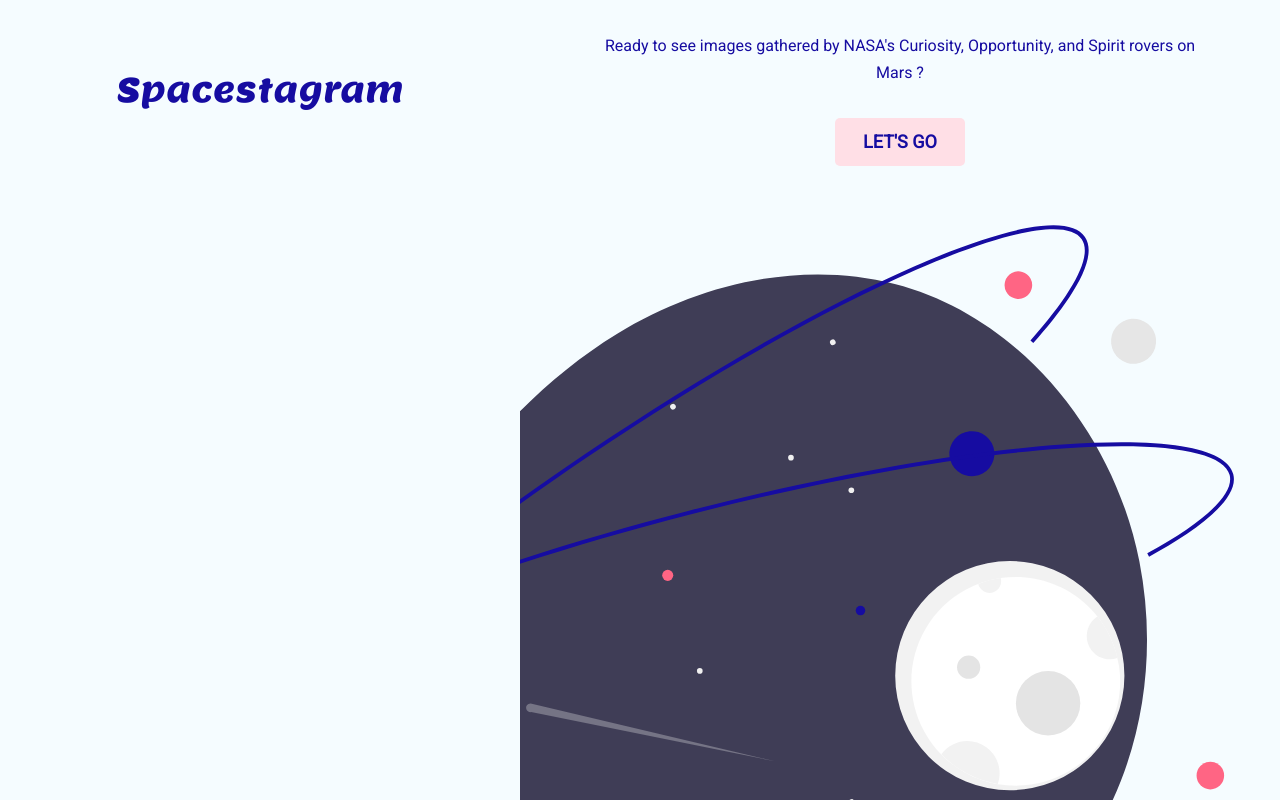
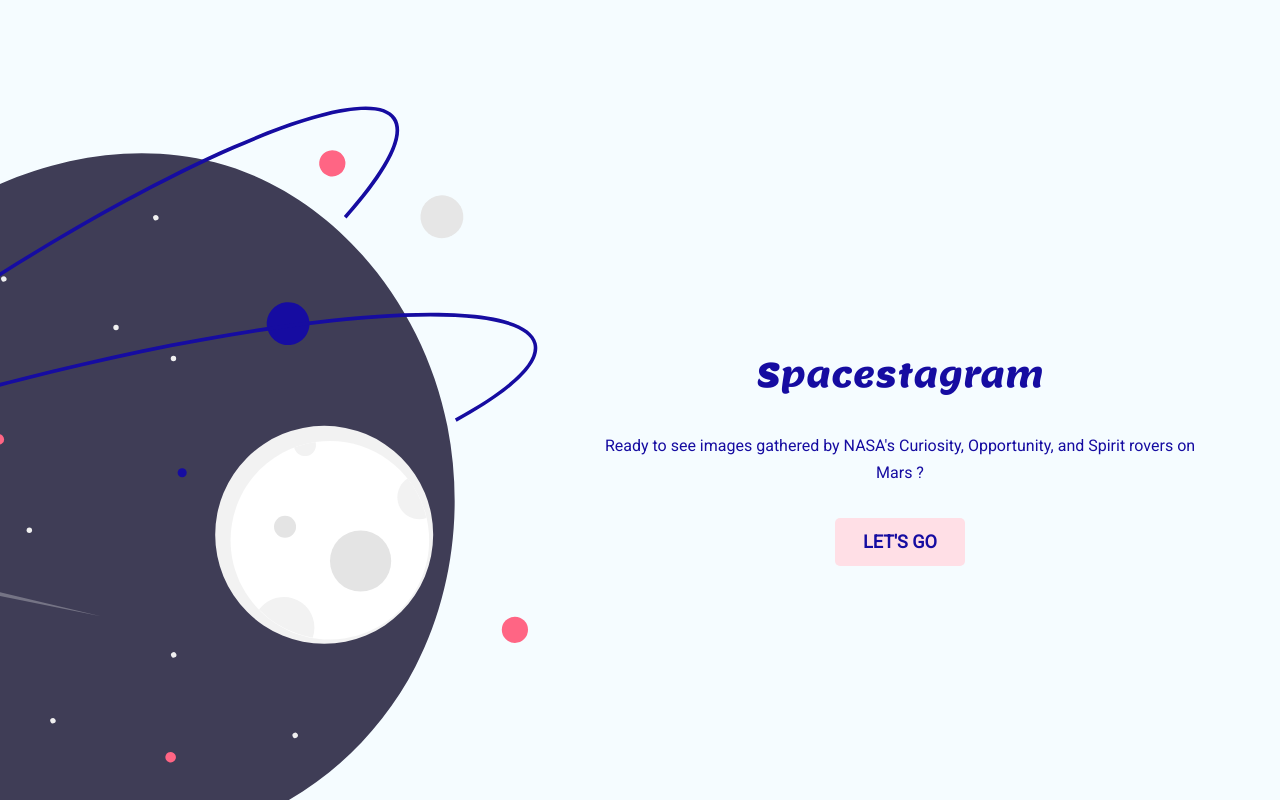
Before and after one commit to dlorenzocodes/Spacetagram, a React (Create React App) app: page / in a window 1280 px wide. Built offline with nearby package versions, Linux system fonts and the light colour scheme.

Commit message:
restructured again the components, changed some grid styles for larger screens and added the removed functionality on liked images components

```diff
--- a/src/App.js
+++ b/src/App.js
@@ -2,7 +2,6 @@ import {BrowserRouter as Router, Routes, Route} from 'react-router-dom'
 import { PhotoProvider } from './context/photos/PhotoContext'
 import { CheckedProvider } from './context/checked/CheckedContext'
 import Home from './components/layout/Home'
-import Title from './components/layout/Title'
 import ImageResults from './components/fetched-images/ImageResults'
 import LikedImages from './components/liked-images/LikedImages'
 
@@ -12,7 +11,6 @@ const App = () => {
             <CheckedProvider>
                 <Router>
                     <main className='main-container'>
-                        <Title />
                         <Routes>
                             <Route exact path='/' element={<Home />}/>
                             <Route
--- a/src/components/fetched-images/ImageResults.jsx
+++ b/src/components/fetched-images/ImageResults.jsx
@@ -2,6 +2,7 @@ import PhotoContext from '../../context/photos/PhotoContext'
 import { useContext} from 'react'
 import ImageItem from './ImageItem'
 import Stats from '../layout/Stats'
+import Title from '../layout/Title'
 
 
 
@@ -12,6 +13,7 @@ function ImageResults() {
     if(photos.length !== 0){
         return (
             <>
+                <Title />
                 <Stats photos={photos}/>
                 <div className='img-wrapper grid md:grid-cols-2 lg:grid-cols-3
                     xl:grid-cols-3 md:gap-8 px-10 pt-24'>
--- a/src/components/layout/CallToAction.jsx
+++ b/src/components/layout/CallToAction.jsx
@@ -3,7 +3,7 @@ import PhotoContext from '../../context/photos/PhotoContext'
 import { useContext } from 'react'
 import Button from './Button'
 
-function Title() {
+function CallToAction() {
 
     const {photos, fetchPhotos} = useContext(PhotoContext)
 
@@ -29,4 +29,4 @@ function Title() {
     )
 }
 
-export default Title
+export default CallToAction
--- a/src/components/layout/Home.jsx
+++ b/src/components/layout/Home.jsx
@@ -1,11 +1,14 @@
-import Title from './CallToAction'
+import CallToAction from './CallToAction'
+import Title from './Title'
 
 function Home() {
     return (
-        <div className='main-wrapper'>
+        <div className='home-wrapper'>
             <Title />
+            <CallToAction />
         </div>
     )
+
 }
 
 export default Home
--- a/src/components/layout/Stats.jsx
+++ b/src/components/layout/Stats.jsx
@@ -1,5 +1,5 @@
 import {Link} from 'react-router-dom'
-import {useContext, useState} from 'react'
+import {useContext, useState, useEffect,useRef} from 'react'
 import CheckedContext from '../../context/checked/CheckedContext'
 
 function Stats() {
@@ -7,15 +7,22 @@ function Stats() {
     const {images} = useContext(CheckedContext)
     const [styles, setStyles] = useState(false)
 
-    window.onscroll = () => {
-        handleScroll()
-    }
+    const isMounted = useRef(true)
+
+    useEffect(() => {
+        window.addEventListener('scroll', handleScroll)
+        return () => {
+            isMounted.current = false
+        }
+    }, [isMounted])
 
     const handleScroll = () => {
         if(window.scrollY >= 60){
             setStyles(true)
         }else{
-            setStyles(false)
+            if(isMounted.current){
+                setStyles(false)
+            }
         }
     }
 
@@ -23,12 +30,19 @@ function Stats() {
     return (
         <div className={styles ? 'px-10 mb-6 sticky scrolled' : 'px-10 mb-6 sticky'}>
             <div className="flex flex-row items-center justify-between">
-                <div className='stat flex flex-row items-center w-4/5'>
+                <div className='stat flex flex-row items-center w-3/4  md:w-4/5'>
                     <div className='stat-title text-stone-900'>Likes:</div>
                     <div className="stat-desc text-stone-900 pl-2">{images.length}</div>
                 </div>
-                <Link to='/likes'><button className='btn-outline p-3 rounded-lg text-sm
-                text-stone-900' type='click'>Liked Photos</button></Link>
+                <Link to='/likes'>
+                    <button
+                        className='btn-outline p-3
+                        rounded-lg text-sm text-stone-900'
+                        type='click'
+                        >
+                            Liked Photos
+                    </button>
+                </Link>
             </div>
         </div>
     )
--- a/src/components/layout/Title.jsx
+++ b/src/components/layout/Title.jsx
@@ -1,4 +1,6 @@
+
 function Title() {
+
     return (
         <div className='headline'>
             <h1 className='title'>Spacestagram</h1>
--- a/src/components/liked-images/LikedImageItem.jsx
+++ b/src/components/liked-images/LikedImageItem.jsx
@@ -1,13 +1,17 @@
-import {useState} from 'react'
+import {useState, useContext} from 'react'
+import CheckedContext from '../../context/checked/CheckedContext'
 import {motion} from 'framer-motion'
 import {RiHeart3Line, RiHeart3Fill} from 'react-icons/ri'
 
 function LikedImageItem({image}) {
 
+    const {removeUnlikedPhoto} = useContext(CheckedContext)
+
     const [likeBtn, setlikeBtn] = useState(<RiHeart3Fill />)
 
     const handleLike = (e) => {
         if(e.target.checked){
+            removeUnlikedPhoto(image)
             setlikeBtn(<RiHeart3Line className='grow-animation'/>)
         } else{
             setlikeBtn(<RiHeart3Fill />)
--- a/src/components/liked-images/LikedImages.jsx
+++ b/src/components/liked-images/LikedImages.jsx
@@ -1,5 +1,6 @@
 import CheckedContext from '../../context/checked/CheckedContext'
 import LikedImageItem from './LikedImageItem'
+import Title from '../layout/Title'
 import { useContext} from 'react'
 import {Link} from 'react-router-dom'
 
@@ -10,11 +11,12 @@ function LikedImages() {
     if(images.length !== 0){
         return (
             <>
-                <Link to='/'>
+                <Title />
+                <Link className='block py-8' to='/'>
                     <button
                         className='
                             btn-outline p-3 rounded-lg text-sm
-                            text-stone-900 m-auto block w-1/5 mt-12'
+                            text-stone-900 m-auto block sm:w-1/4 lg:w-1/5'
                         type='click'
                         onClick={() => clearLikedImages()}
                     >
@@ -22,7 +24,7 @@ function LikedImages() {
                     </button>
                 </Link>
                 <div className='img-wrapper grid md:grid-cols-2 lg:grid-cols-3
-                    xl:grid-cols-3 md:gap-8 px-10 pt-12'>
+                    xl:grid-cols-3 md:gap-8 px-10'>
                     {images.map((images) => (
                         <LikedImageItem image={images} key={images.id}/>
                     ))}
--- a/src/index.css
+++ b/src/index.css
@@ -43,10 +43,8 @@ svg{
 }
 
 .headline{
-    background-color: #F5FCFF;
     padding-top: 4rem;
 }
-
 
 .title{
     font-family: 'Lemon', cursive;
@@ -76,14 +74,15 @@ button:hover{
     height: 100vh;
 }
 
-.main-wrapper{
+.home-wrapper{
+    height: 100vh;
     background-image: url("assets/space-illustration.svg");
     background-repeat: no-repeat;
     background-color: #F5FCFF;
-    height: 100vh;
-    background-position: 96% 208px;
-    background-size: 1124px;
+    background-position: 96% 326px;
+    background-size: 1040px;
 }
+
 
 .card{
     justify-content: space-between;
@@ -92,7 +91,6 @@ button:hover{
 .card-body{
    flex: none
 }
-
 
 .title-wrapper{
     padding: 0 2.5rem;
@@ -106,18 +104,6 @@ button:hover{
     padding: 2.5rem 3rem;
     line-height: 1.25rem;
 }
-
-/* .title-wrapper.hidde p{
-    display: none;
-}
-
-.title-wrapper.hidde button{
-    display: none;
-}
-
-.title-wrapper.slide{
-    padding-top: 2rem;
-} */
 
 .img-wrapper{
     padding-bottom: 2.5rem;
--- a/src/mediaQueries.css
+++ b/src/mediaQueries.css
@@ -34,29 +34,26 @@
 
 @media screen and (min-width: 1000px){
 
-    .main-container{
+    .home-wrapper{
         display: grid;
         grid-template-columns: 520px 1fr;
-        grid-template-rows: repeat(3, 1fr);
+        grid-template-rows: repeat(2, 1fr);
         background-position: -474px 90px;
         background-size: 1069px;
+    }
+
+    .headline{
+        grid-column: 2/3;
+        align-self: end;
     }
 
     .img-wrapper{
         grid-column: 1/3;
         grid-row: 3/4;
-        padding-top: 2rem;
     }
 
     .title-wrapper{
         grid-column: 2/3;
-        grid-row: 2/3;
-    }
-
-    .title-wrapper.slide{
-        padding: 0;
-        padding-top: 2rem;
-        grid-column: 1/3;
     }
 
     .title-wrapper .title{
@@ -69,4 +66,9 @@
         line-height: 1.7rem;
     }
 
+    .back-home-btn{
+        grid-column: 1/3;
+        background-color: #F5FCFF
+    }
+
 }
```
